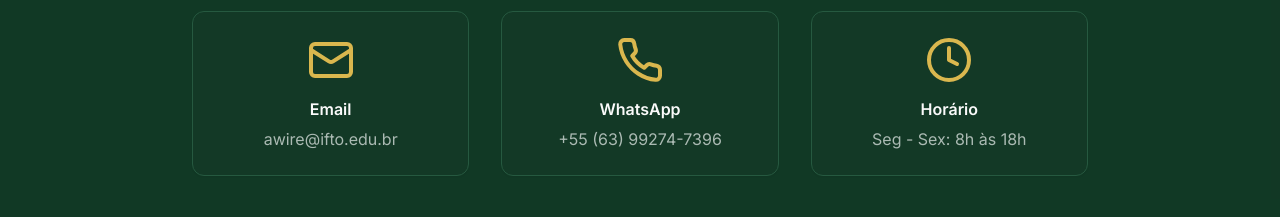
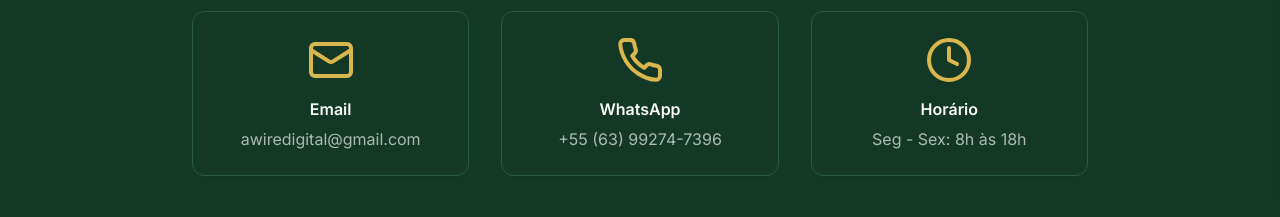
Before and after one commit to Joel-Almeid/awire-digital-roots, a React (Vite) app: page / in a window 1280 px wide. Shown: the part 6660-6877 px from the top of the page. Built offline with nearby package versions, Linux system fonts and the light colour scheme; the HTML template or start-up script is replaced by a standard one.

Commit message:
mudança email

```diff
--- a/src/pages/Index.tsx
+++ b/src/pages/Index.tsx
@@ -396,7 +396,7 @@
             <Card className="p-6 text-center bg-card border-border">
               <Mail className="h-12 w-12 text-primary mx-auto mb-4" />
               <h3 className="font-semibold text-foreground mb-2">Email</h3>
-              <p className="text-muted-foreground">awire@ifto.edu.br</p>
+              <p className="text-muted-foreground">awiredigital@gmail.com</p>
             </Card>
 
             <Card className="p-6 text-center bg-card border-border">
```
